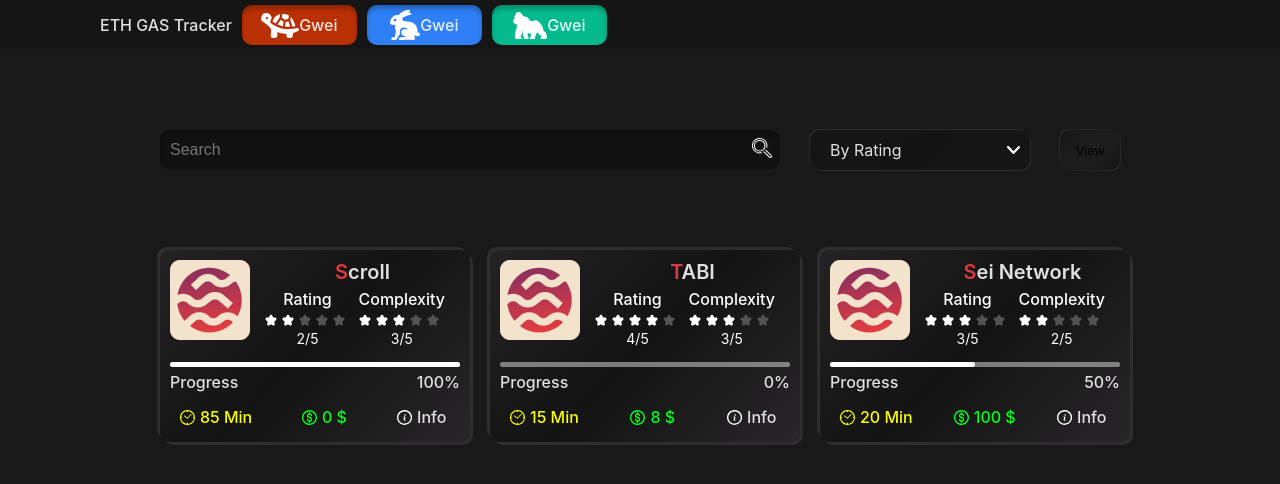
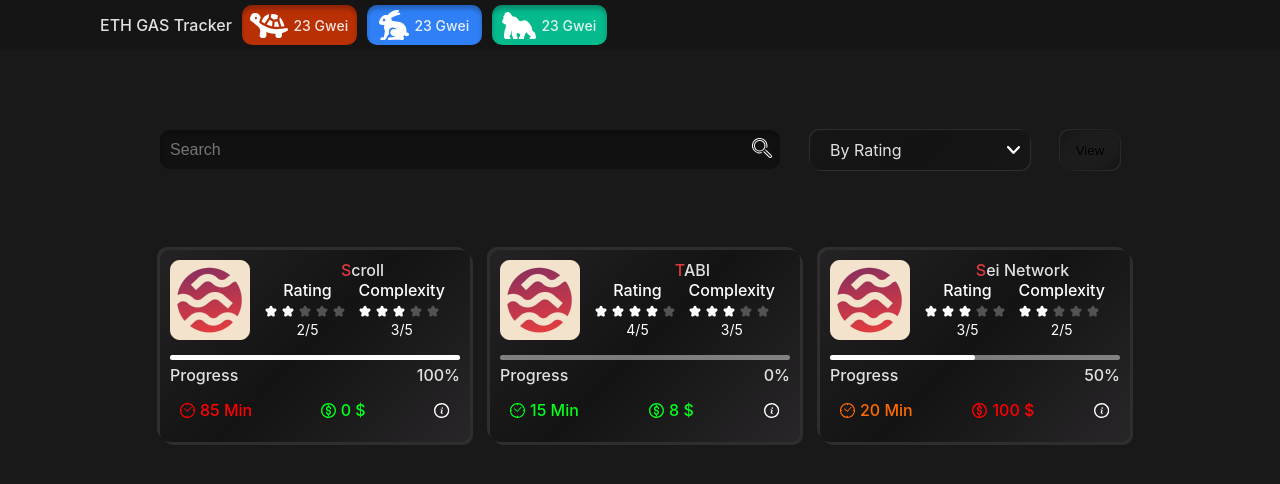
Before and after one commit to r8bywork/testnet, a React (Vite) app: page / in a window 1280 px wide. Shown: the top 484 px of the page. Built offline with nearby package versions, Linux system fonts and the light colour scheme.

Commit message:
feat: add AdditionalInfo comp, colorizedFirstLetter utils and refactor

```diff
--- /dev/null
+++ b/src/components/AdditionalInfo/AdditionalInfo.module.css
@@ -0,0 +1,12 @@
+.infoItem {
+    display: flex;
+    align-items: center;
+}
+
+.infoItem span {
+    margin-left: 5px;
+}
+
+.icon {
+
+}
--- /dev/null
+++ b/src/components/AdditionalInfo/AdditionalInfo.tsx
@@ -0,0 +1,19 @@
+import React from 'react';
+import style from './AdditionalInfo.module.css'; // Подключение стилей
+import {calculateColorClass} from "../../utils/colorUtils.ts";
+import {iAdditionalInfoProps} from "../../interfaces/iAdditionalInfo.ts";
+
+const AdditionalInfo: React.FC<iAdditionalInfoProps> = ({ Icon, number, text,conditions }) => {
+    const colorClass = calculateColorClass(number, conditions);
+
+    return (
+        <div className={style.infoItem}>
+            <Icon className={style.icon} style={{fill:colorClass}}/>
+            {number !== undefined && text !== undefined && (
+                <span style={{color:colorClass}}>{number} {text}</span>
+            )}
+        </div>
+    );
+};
+
+export default AdditionalInfo;
--- a/src/components/TestnetCard/TestnetCard.tsx
+++ b/src/components/TestnetCard/TestnetCard.tsx
@@ -6,19 +6,12 @@
 import { ReactComponent as CostIcon } from './assets/Cost.svg';
 import { ReactComponent as InfoIcon } from './assets/Info.svg';
 import image2 from '../TestnetCard/styles/sei.png'
+import AdditionalInfo from "../AdditionalInfo/AdditionalInfo.tsx";
+import {conditionsCost, conditionsTime} from "../../config/conditionsConfig.ts";
+import {colorizeFirstLetter} from "../../utils/colorizeFirstLetter.tsx";
+import {iTestnetCard} from "../../interfaces/iTestnetCard.ts";
 
-interface iProps {
-	nameColor: string;
-	image?: string;
-	time: number;
-	name: string;
-	rating: number;
-	complexity: number;
-	expenses: number;
-	progress: number;
-}
-
-export const TestnetCard: FC<iProps> = ({
+export const TestnetCard: FC<iTestnetCard> = ({
 	// image,
 	time,
 	name,
@@ -28,16 +21,6 @@
 	expenses,
 	progress
 }) => {
-	const colorizeFirstLetter = (name:string, color:string) => {
-		const firstLetter = name.charAt(0);
-		const restOfName = name.slice(1);
-		const styledFirstLetter = <span style={{ color }} className={style.name}>{firstLetter}</span>;
-		return (
-			<span className={style.name}>
-                {styledFirstLetter}{restOfName}
-            </span>
-		);
-	}
 	const isBlur = false;
 
 	return (
@@ -64,18 +47,9 @@
 					<ProgressBar percentage={progress}/>
 				</div>
 				<div className={style.additionalInfo}>
-					<div className={style.infoItem}>
-						<TimeIcon />
-						<span className={style.time}>{time} Min</span>
-					</div>
-					<div className={style.infoItem}>
-						<CostIcon />
-						<span className={style.cost}>{expenses} $</span>
-					</div>
-					<div className={style.infoItem}>
-						<InfoIcon style={{width:"23px", height:"15px"}}/>
-						<span className={style.info} style={{marginLeft: 1}}>Info</span>
-					</div>
+					<AdditionalInfo Icon={TimeIcon} text={"Min"} number={time} conditions={conditionsCost}/>
+					<AdditionalInfo Icon={CostIcon} text={"$"} number={expenses} conditions={conditionsTime}/>
+					<AdditionalInfo Icon={InfoIcon} />
 				</div>
 			</div>
 	);
--- a/src/components/TestnetCard/styles/TestnetCard.module.css
+++ b/src/components/TestnetCard/styles/TestnetCard.module.css
@@ -74,15 +74,6 @@
 	padding: 0 10px 0 10px;
 }
 
-.infoItem {
-	display: flex;
-	align-items: center;
-}
-
-.infoItem span {
-	margin-left: 5px;
-}
-
 .time {
 	color: #FAFF00;
 }
--- /dev/null
+++ b/src/config/conditionsConfig.ts
@@ -0,0 +1,13 @@
+import {Condition} from "../types/types.ts";
+
+export const conditionsTime:Condition[] = [
+    { range: [0, 30], color: '#00FF19' },
+    { range: [31, 60], color: '#FF6B00' },
+    { range: [61, Infinity], color: '#F00' }
+];
+// 0-15$ 🟩 16-50$ 🟨 51-99999$ 🟥
+export const conditionsCost:Condition[] = [
+    { range: [0, 15], color: '#00FF19' },
+    { range: [16, 50], color: '#FF6B00' },
+    { range: [51, Infinity], color: '#F00' }
+];
--- a/src/features/GasTracker/GasTracker.module.css
+++ b/src/features/GasTracker/GasTracker.module.css
@@ -23,6 +23,11 @@
     margin-left: 10px;
 }
 
+.border span {
+    margin-left: 5px;
+    font-size: 14px;
+}
+
 .slow {
     background: #05BA8D;
 }
--- a/src/features/GasTracker/GasTracker.tsx
+++ b/src/features/GasTracker/GasTracker.tsx
@@ -3,9 +3,7 @@
 import { ReactComponent as Monkey } from "./assets/Monkey.svg";
 import { ReactComponent as Rabbit } from "./assets/Rabbit.svg";
 import { ReactComponent as Turtle } from "./assets/Turtle.svg";
-// import DropdownMenu from "../../components/DropdownMenu/DropdownMenu.tsx";
-// 77c979419c0e4a3e8c996845d5c1953c
-//
+
 const GasTracker = () => {
     return (
         <div className={style.GasTracker}>
@@ -13,20 +11,17 @@
                 <span className={style.name}>ETH GAS Tracker</span>
                 <div className={classNames(style.fast, style.border)}>
                     <Turtle/>
-                    <span>Gwei</span>
+                    <span>23 Gwei</span>
                 </div>
                 <div className={classNames(style.normal, style.border)}>
                     <Rabbit/>
-                    <span>Gwei</span>
+                    <span>23 Gwei</span>
                 </div>
                 <div className={classNames(style.slow, style.border)}>
                     <Monkey/>
-                    <span>Gwei</span>
+                    <span>23 Gwei</span>
                 </div>
             </div>
-            {/*<div className={style.language}>*/}
-            {/*    <DropdownMenu label={"English"} items={["Русский", "Украинский"]}/>*/}
-            {/*</div>*/}
         </div>
     );
 };
--- /dev/null
+++ b/src/interfaces/iAdditionalInfo.ts
@@ -0,0 +1,9 @@
+import React from "react";
+import {Condition} from "../types/types.ts";
+
+export interface iAdditionalInfoProps {
+    Icon: React.ComponentType<React.SVGProps<SVGSVGElement>>;
+    number?: number;
+    text?: string;
+    conditions?: Condition[];
+}
--- /dev/null
+++ b/src/interfaces/iTestnetCard.ts
@@ -0,0 +1,10 @@
+export interface iTestnetCard {
+    nameColor: string;
+    image?: string;
+    time: number;
+    name: string;
+    rating: number;
+    complexity: number;
+    expenses: number;
+    progress: number;
+}
--- /dev/null
+++ b/src/types/types.ts
@@ -0,0 +1,6 @@
+export type Range = [number, number];
+
+export type Condition = {
+    range: Range;
+    color: string;
+};
--- /dev/null
+++ b/src/utils/colorUtils.ts
@@ -0,0 +1,18 @@
+// colorUtils.ts
+import { Condition } from '../types/types.ts'; // Импорт типов из вашей фичи
+
+export const calculateColorClass = (number: number | undefined, conditions: Condition[] | undefined): string => {
+    let colorClass = '';
+
+    if (number !== undefined && conditions) {
+        for (const condition of conditions) {
+            const [min, max] = condition.range;
+            if (number >= min && number <= max) {
+                colorClass = condition.color;
+                break;
+            }
+        }
+    }
+
+    return colorClass;
+}
--- /dev/null
+++ b/src/utils/colorizeFirstLetter.tsx
@@ -0,0 +1,13 @@
+import React from 'react';
+
+export const colorizeFirstLetter = (name: string, color: string): React.ReactNode => {
+    const firstLetter = name.charAt(0);
+    const restOfName = name.slice(1);
+    const styledFirstLetter = <span style={{ color }}>{firstLetter}</span>;
+
+    return (
+        <span>
+            {styledFirstLetter}{restOfName}
+        </span>
+    );
+}
```
Also changed, not shown: src/components/TestnetCard/assets/Cost.svg, src/components/TestnetCard/assets/Time.svg.
